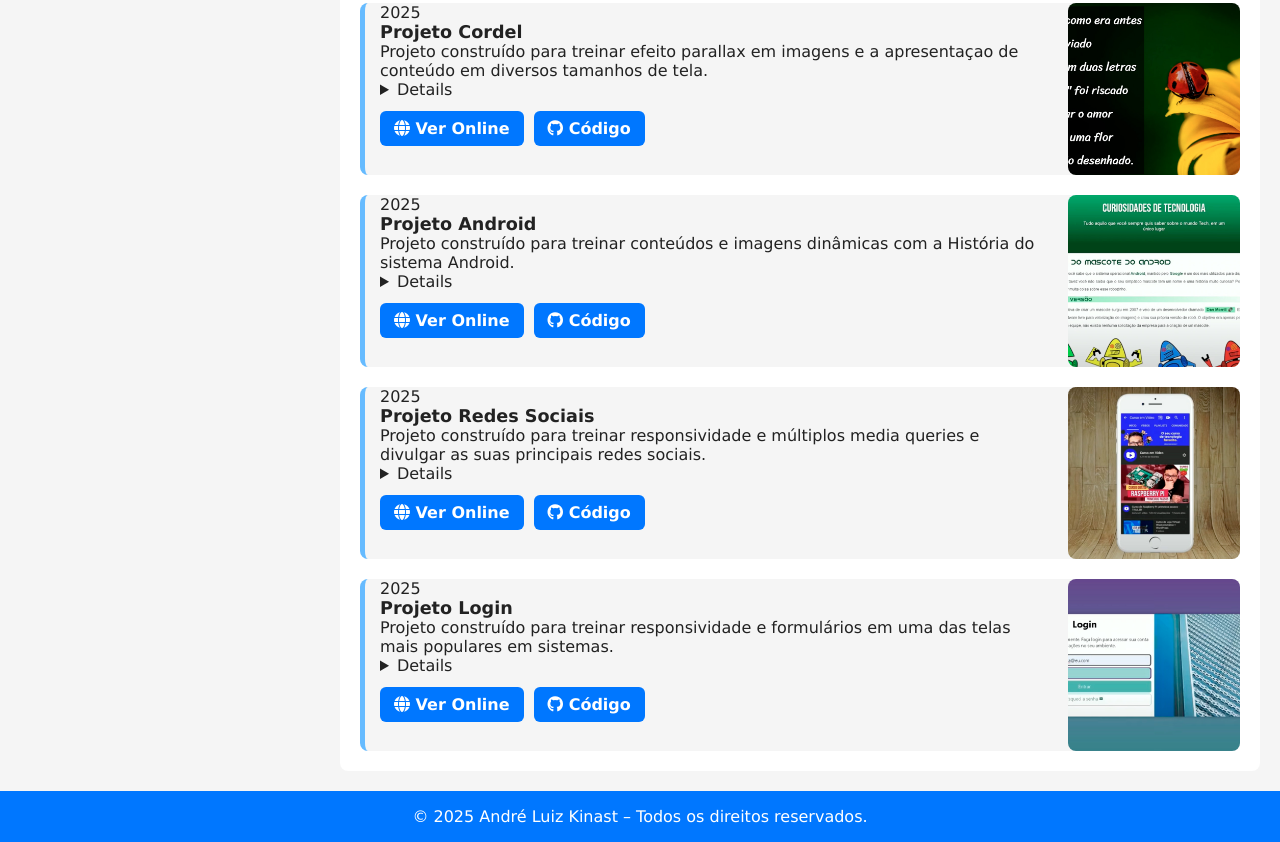
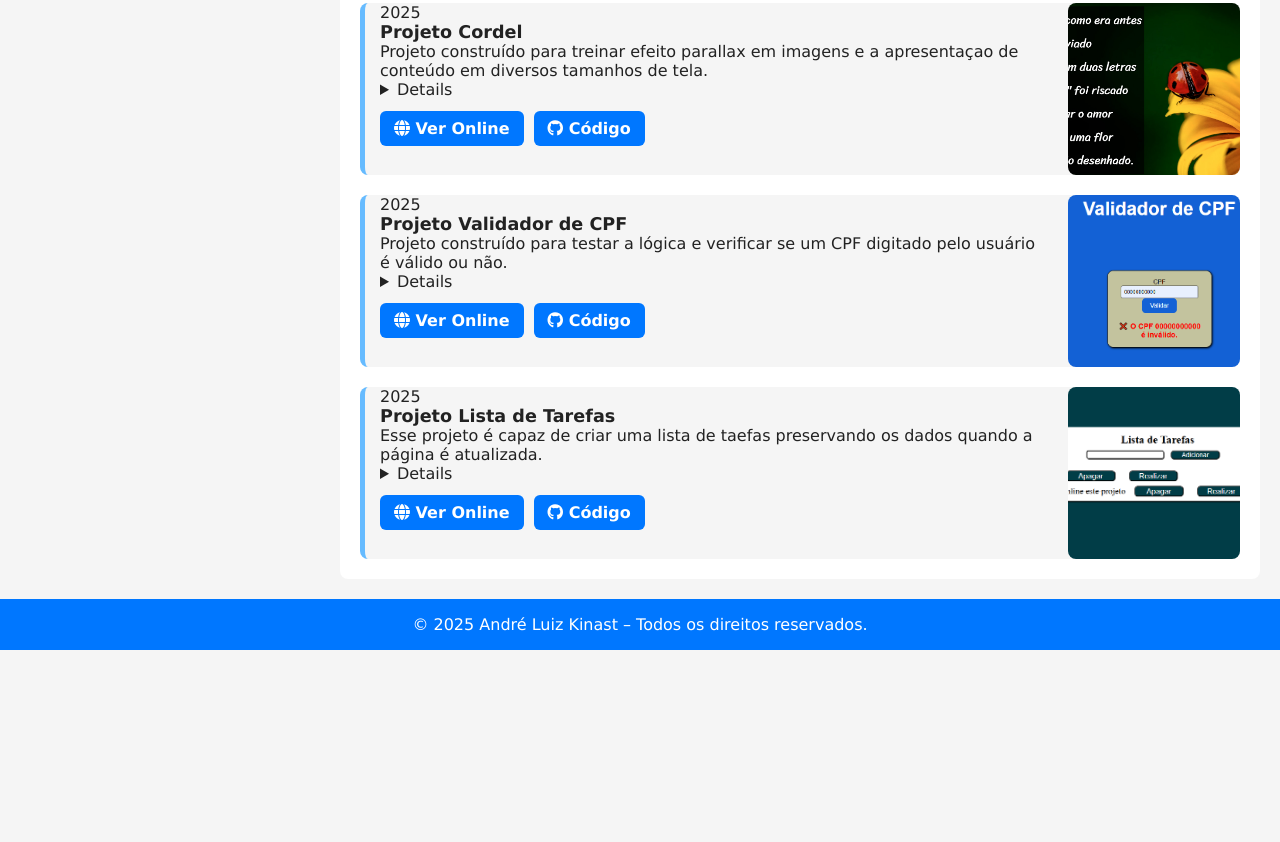
Before and after one commit to Kinast87/portfolio, a plain HTML site: page index.html in a window 1280 px wide. Shown: the part 1046-1888 px from the top of the page. After the commit the page ends 1696 px from the top, so only its background shows below. Drawn offline with Linux system fonts and the light colour scheme.

Commit message:
atualizando projetos

```diff
--- a/index.html
+++ b/index.html
@@ -94,11 +94,11 @@
                                 JAVASCRIPT
                             </span>
                             <span class="porcent">
-                                20%
+                                35%
                             </span>
                         </div>
                         <div class="barra">
-                            <div class="progresso" style="width: 20%;">
+                            <div class="progresso" style="width: 35%;">
                             </div>
                         </div>
                     </div>
@@ -233,22 +233,22 @@
             <article id="projetos">
                 <h2>Meus projetos <i class="fa-solid fa-bars-progress"></i></h2>
                 <div class="projeto-container">
-                    <div class="projeto">
-                        <img src="imagens/projeto-05-login.jpg" alt="Projeto Login" class="foto">
+                                        <div class="projeto">
+                        <img src="imagens/tarefas.png" alt="Projeto Lista de Tarefas" class="foto">
                         <div class="projeto-info">
                             <p class="periodo">2025</p>
-                            <h3 class="nome">Projeto Login</h3>
-                            <p>Projeto construído para treinar responsividade e formulários em uma das telas mais populares em sistemas.</p>
+                            <h3 class="nome">Projeto Lista de Tarefas</h3>
+                            <p>Esse projeto é capaz de criar uma lista de taefas preservando os dados quando a página é atualizada.</p>
                             <details class="descricao">
-                                <p>Criar uma tela de login é algo muito comum na vida de quem vai construir sites. Mas essa tela de login deve conter componentes com funcionalidades bem definidas e intuitivas de usar. Essa tela de login adapta seu conteúdo para funcionar em qualquer tamanho de tela.</p>
+                                <p>Um projeto com responsividade que se adapta a telas pequenas, cria automaticamente botões para apagar as tarefas, ou ainda riscá-las quando realizadas. A lista de tarefas é salva automaticamente, no modo localstorage em um arquivo JSON, garantindo a permanência dos valores au atualizar a página.</p>
                             </details>
                             <div class="links-projeto">
-                                <a href="https://kinast87.github.io/projeto-login/"
+                                <a href="https://kinast87.github.io/lista-de-tarefas/"
                                 target="_blank"
                                 rel="noopener noreferrer">
                                     <i class="fa-solid fa-globe"></i> Ver Online
                                 </a>
-                                <a href="https://github.com/Kinast87/projeto-login"
+                                <a href="https://github.com/Kinast87/lista-de-tarefas"
                                 target="_blank"
                                 rel="noopener noreferrer">
                                     <i class="fa-brands fa-github"></i> Código
@@ -257,21 +257,21 @@
                         </div>
                     </div>
                     <div class="projeto">
-                        <img src="imagens/projeto-04-links.jpg" alt="Projeto Redes Sociais" class="foto">
+                        <img src="imagens/cpf.png" alt="Validador de CPF" class="foto">
                         <div class="projeto-info">
                             <p class="periodo">2025</p>
-                            <h3 class="nome">Projeto Redes Sociais</h3>
-                            <p>Projeto construído para treinar responsividade e múltiplos media queries e divulgar as suas principais redes sociais.</p>
+                            <h3 class="nome">Projeto Validador de CPF</h3>
+                            <p>Projeto construído para testar a lógica e verificar se um CPF digitado pelo usuário é válido ou não. </p>
                             <details class="descricao">
-                                <p>Um meta projeto muito interessante deixa o visitante interagir com um aparelho de smartphone que tem seu conteúdo carregado a cada vez que você clica em um ícone de redes sociais. Interatividade e responsividade para um projeto bem elaborado e que utiliza iframes na sua estrutura principal.</p>
+                                <p>Criar uma lógica capaz de testar a validade de um CPF é algo muito útil no mundo da programação. O programa é capaz de capturar evesntos DOM, analizar o conteúdo digitado, evitar que sejam passados valores em branco ou que não sejam números. O programa se adapta a telas pequenas preservando seu layout.</p>
                             </details>
                             <div class="links-projeto">
-                                <a href="https://kinast87.github.io/RedesSociais/"
+                                <a href="https://kinast87.github.io/validador-de-cpf/"
                                 target="_blank"
                                 rel="noopener noreferrer">
                                     <i class="fa-solid fa-globe"></i> Ver Online
                                 </a>
-                                <a href="https://github.com/Kinast87/RedesSociais"
+                                <a href="https://github.com/Kinast87/validador-de-cpf"
                                 target="_blank"
                                 rel="noopener noreferrer">
                                     <i class="fa-brands fa-github"></i> Código
@@ -279,29 +279,7 @@
                             </div>
                         </div>
                     </div>
-                    <div class="projeto">
-                        <img src="imagens/projeto-03-android.jpg" alt="Projeto Android" class="foto">
-                        <div class="projeto-info">
-                            <p class="periodo">2025</p>
-                            <h3 class="nome">Projeto Android</h3>
-                            <p>Projeto construído para treinar conteúdos e imagens dinâmicas com a História do sistema Android.</p>
-                            <details class="descricao">
-                                <p>Você sabia que o sistema Android não foi criado inicialmente para ser usado em celulares? Acompanhe esse projeto para conhecer um pouco mais sobre as curiosidades que envolvem o sistema mais popular para smartphones e aprenda como adaptar mídias a diferentes tamanhos de tela.</p>
-                            </details>
-                            <div class="links-projeto">
-                                <a href="https://kinast87.github.io/html-css/exercicios/mundotech/"
-                                target="_blank"
-                                rel="noopener noreferrer">
-                                    <i class="fa-solid fa-globe"></i> Ver Online
-                                </a>
-                                <a href="https://github.com/Kinast87/html-css/tree/main/exercicios/mundotech"
-                                target="_blank"
-                                rel="noopener noreferrer">
-                                    <i class="fa-brands fa-github"></i> Código
-                                </a>
-                            </div>
-                        </div>
-                    </div>
+
                     <div class="projeto">
                         <img src="imagens/projeto-02-cordel.jpg" alt="Projeto Cordel" class="foto">
                         <div class="projeto-info">
```
Also changed, not shown: imagens/cpf.png (added), imagens/projeto-03-android.jpg (deleted), imagens/projeto-04-links.jpg (deleted), imagens/projeto-05-login.jpg (deleted), imagens/tarefas.png (added).
